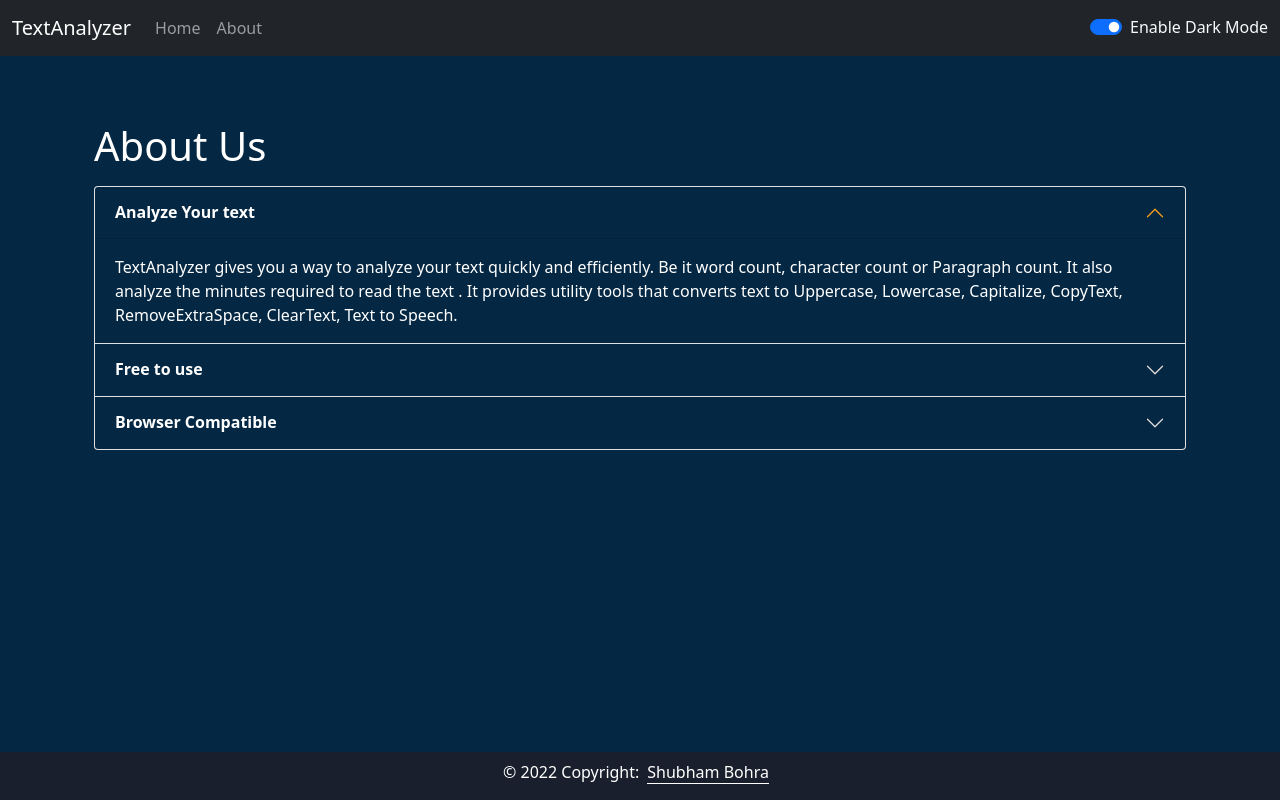
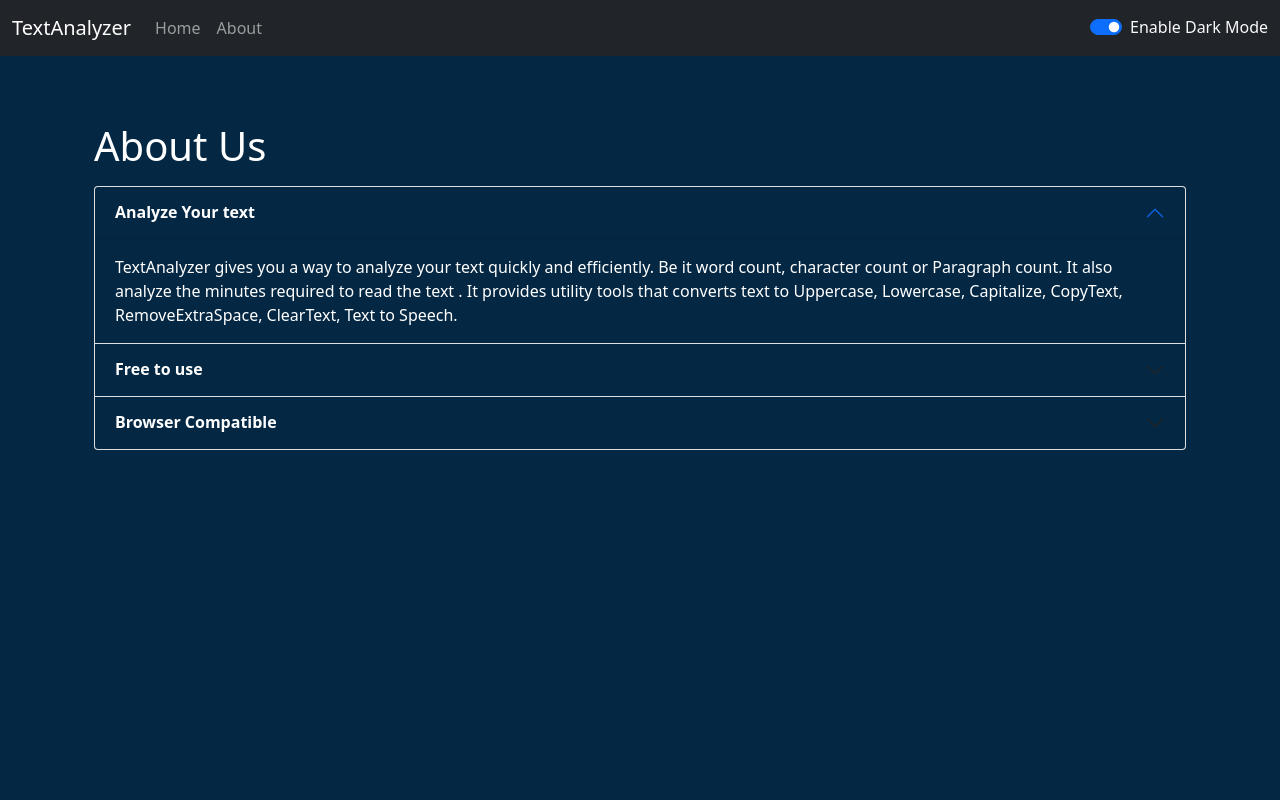
Before and after one commit to ShubhamBohra0009/TextUtils-React, a React (Create React App) app: page /about in a window 1280 px wide. Built offline with nearby package versions, Linux system fonts and the light colour scheme.

Commit message:
footer removed

```diff
--- a/public/index.html
+++ b/public/index.html
@@ -16,7 +16,7 @@
 
     <title>TextAnalyzer - Word Counter | Character Counter | Lowercase to Uppercase | Uppercase to Lowercase</title>
   </head>
-  <body>
+  <body >
     <div id="root"></div>
 
     <script src="https://cdn.jsdelivr.net/npm/bootstrap@5.1.3/dist/js/bootstrap.bundle.min.js" integrity="sha384-ka7Sk0Gln4gmtz2MlQnikT1wXgYsOg+OMhuP+IlRH9sENBO0LRn5q+8nbTov4+1p" crossorigin="anonymous"></script>
--- a/src/App.js
+++ b/src/App.js
@@ -4,14 +4,13 @@ import TextForm from './components/TextForm';
 import About from './components/About';
 import  {Alert,modeRender, showAlert} from './components/Alert';
 import {BrowserRouter,Route,Routes} from "react-router-dom";
-import Footer from './components/Footer';
 
 function App() {
   const [darkmode, setDarkmode] = useState(true); // Whether dark mode is enabled or not
   const [alert, setAlert] = useState(null);
   const renderCount = useRef(0);
 
-  useEffect(() => {
+  useEffect((e) => {
      modeRender({darkmode,renderCount,setAlert});
    },[darkmode])
 
@@ -27,7 +26,7 @@ function App() {
               <Route exact path='/about' element={<About darkmode={darkmode}/>}/>
         </Routes>
       </div>
-      <Footer darkmode={darkmode}/>
+      {/* <Footer darkmode={darkmode} style={style}/> */}
       </BrowserRouter>
     </>
   );
--- a/src/components/About.css
+++ b/src/components/About.css
@@ -1,4 +1,4 @@
-.accordion-button::after{
+/* .accordion-button::after{
     filter: invert(1);
   }
   .navbar-dark .navbar-nav .nav-link:focus, .navbar-dark .navbar-nav .nav-link:hover {
@@ -6,4 +6,4 @@
   }
   .navbar-light .navbar-nav .nav-link:focus, .navbar-light .navbar-nav .nav-link:hover {
     color: rgba(0,0,0,1);
-  }
+  } */
--- a/src/components/Footer.js
+++ b/src/components/Footer.js
@@ -1,10 +1,16 @@
-function Footer({darkmode}){
+function Footer({darkmode,style}){
     const date = new Date;
     const year= date.getFullYear();
+    console.log(style)
     return (
         <>
-    <div  style={{position: 'absolute',bottom : 0,width: '100%' }}>
+    <div id="footer" style={style}>
+    {/* <div id="footer" style={{position: 'absolute',bottom: 0,width: '100%',backgroundColor: 'orange'}
+    }> */}
+    {/* <div id="footer" style={{position: 'absolute',left:0,bottom : 0,width: '100%' }}> */}
+    {/* <div id="footer" > */}
   <footer className={`text-center text-lg-start text-${darkmode? 'white' : 'dark'}`} style={{backgroundColor: darkmode? '#1c2331': '#f8f9fa',textAlign: 'center'}}>
+  {/* <footer className={`text-center text-lg-start text-${darkmode? 'white' : 'dark'}`} style={{backgroundColor: darkmode? '#1c2331': '#f8f9fa',textAlign: 'center',position: 'absolute',left:0,bottom : 0,width: '100%'}}> */}
     <div className="text-center p-2" style={{backgroundColor: 'rgba(0, 0, 0, 0.1)', height: '48px', }}>
       © {year} Copyright:
       <a className={`text-${darkmode? 'white' : 'dark'} mx-2`} href="https://www.linkedin.com/in/shubham-bohra-17ba94201/" target="_blank" rel="noopener noreferrer" style={{textDecoration : 'none', borderBottom : `1px solid ${!darkmode ? "black " : 'white'}`}} >Shubham Bohra</a>
```
